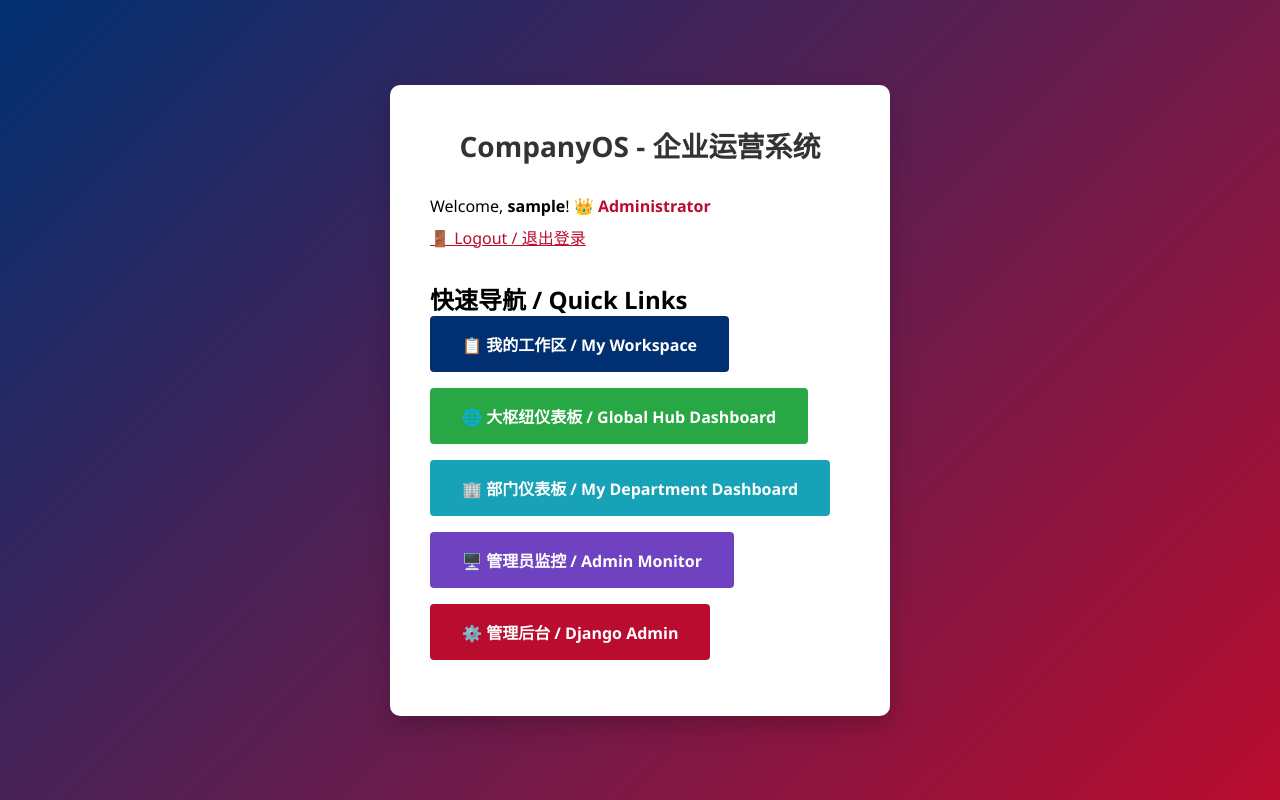
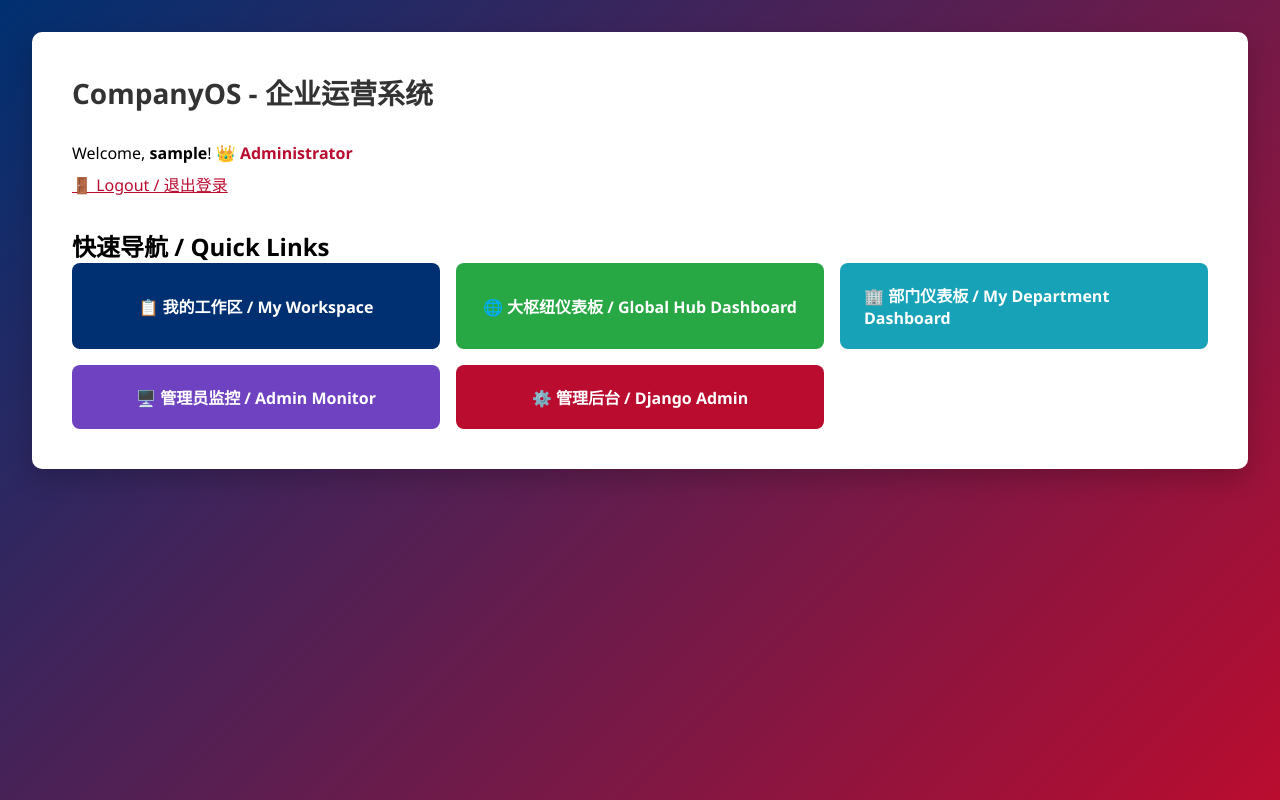
Before and after one commit to superxzh0630/companyOS, a Django app: page / in a window 1280 px wide. Run offline with Django 5.2, Linux system fonts and the light colour scheme; the visitor is signed in with stand-in values (Sample User, id 1).

Commit message:
new layout for some

```diff
--- a/dashboard/templates/dashboard/admin_monitor.html
+++ b/dashboard/templates/dashboard/admin_monitor.html
@@ -120,7 +120,7 @@
     </style>
 </head>
 <body>
-    <div class="container">
+    <div class="container" style="max-width: 100%; width: 100%; padding: 2rem;">
         <!-- Admin Header -->
         <div class="admin-header">
             <h1>🖥️ 管理员监控台 / Admin Monitor</h1>
--- a/dashboard/templates/dashboard/department.html
+++ b/dashboard/templates/dashboard/department.html
@@ -21,7 +21,7 @@
         }
         .box-grid {
             display: grid;
-            grid-template-columns: repeat(3, 1fr);
+            grid-template-columns: repeat(2, 1fr);
             gap: 1.5rem;
             margin-bottom: 2rem;
         }
@@ -102,7 +102,7 @@
     </style>
 </head>
 <body>
-    <div class="container">
+    <div class="container" style="max-width: 100%; width: 100%; padding: 2rem;">
         <!-- Department Header -->
         <div class="dept-header">
             <h1>{{ department.name }} ({{ department.code }})</h1>
--- a/dashboard/templates/dashboard/global_hub.html
+++ b/dashboard/templates/dashboard/global_hub.html
@@ -101,7 +101,7 @@
     </style>
 </head>
 <body>
-    <div class="container">
+    <div class="container" style="max-width: 100%; width: 100%; padding: 2rem;">
         <header style="margin-bottom: 2rem; display: flex; justify-content: space-between; align-items: center;">
             <div>
                 <h1>大枢纽仪表板 / Global Hub Dashboard</h1>
--- a/templates/index.html
+++ b/templates/index.html
@@ -8,10 +8,46 @@
     <link rel="stylesheet" href="{% static 'css/base.css' %}">
     <link rel="stylesheet" href="{% static 'css/forms.css' %}">
     <link rel="stylesheet" href="{% static 'css/components.css' %}">
+    <style>
+        body {
+            display: block;
+            padding: 2rem;
+        }
+        .container {
+            max-width: 100%;
+            width: 100%;
+        }
+        .quick-links-grid {
+            display: grid;
+            grid-template-columns: repeat(auto-fill, minmax(280px, 1fr));
+            gap: 1rem;
+            list-style: none;
+            padding: 0;
+            margin: 0;
+        }
+        .quick-links-grid li {
+            margin: 0;
+        }
+        .quick-links-grid a {
+            display: flex;
+            align-items: center;
+            justify-content: center;
+            padding: 1.25rem 1.5rem;
+            text-decoration: none;
+            border-radius: 8px;
+            font-weight: bold;
+            transition: transform 0.2s, box-shadow 0.2s;
+            height: 100%;
+        }
+        .quick-links-grid a:hover {
+            transform: translateY(-2px);
+            box-shadow: 0 8px 25px rgba(0, 0, 0, 0.2);
+        }
+    </style>
 </head>
 <body>
     <div class="container">
-        <h1>CompanyOS - 企业运营系统</h1>
+        <h1 style="text-align: left;">CompanyOS - 企业运营系统</h1>
         <p>Welcome, <strong>{{ request.user.username }}</strong>!
             {% if request.user.is_superuser %}
                 <span style="color: #BA0C2F; font-weight: bold;">👑 Administrator</span>
@@ -28,29 +64,29 @@
 
         <nav style="margin-top: 2rem;">
             <h2>快速导航 / Quick Links</h2>
-            <ul style="list-style: none; padding: 0;">
-                <li style="margin-bottom: 1rem;">
-                    <a href="{% url 'workspace:my_tasks' %}" style="display: inline-block; padding: 1rem 2rem; background-color: #003071; color: white; text-decoration: none; border-radius: 4px; font-weight: bold;">
+            <ul class="quick-links-grid">
+                <li>
+                    <a href="{% url 'workspace:my_tasks' %}" style="background-color: #003071; color: white;">
                         📋 我的工作区 / My Workspace
                     </a>
                 </li>
-                <li style="margin-bottom: 1rem;">
-                    <a href="{% url 'dashboard:global_hub' %}" style="display: inline-block; padding: 1rem 2rem; background-color: #28a745; color: white; text-decoration: none; border-radius: 4px; font-weight: bold;">
+                <li>
+                    <a href="{% url 'dashboard:global_hub' %}" style="background-color: #28a745; color: white;">
                         🌐 大枢纽仪表板 / Global Hub Dashboard
                     </a>
                 </li>
-                <li style="margin-bottom: 1rem;">
-                    <a href="{% url 'dashboard:router' %}" style="display: inline-block; padding: 1rem 2rem; background-color: #17a2b8; color: white; text-decoration: none; border-radius: 4px; font-weight: bold;">
+                <li>
+                    <a href="{% url 'dashboard:router' %}" style="background-color: #17a2b8; color: white;">
                         🏢 部门仪表板 / My Department Dashboard
                     </a>
                 </li>
-                <li style="margin-bottom: 1rem;">
-                    <a href="{% url 'dashboard:admin_monitor' %}" style="display: inline-block; padding: 1rem 2rem; background-color: #6f42c1; color: white; text-decoration: none; border-radius: 4px; font-weight: bold;">
+                <li>
+                    <a href="{% url 'dashboard:admin_monitor' %}" style="background-color: #6f42c1; color: white;">
                         🖥️ 管理员监控 / Admin Monitor
                     </a>
                 </li>
-                <li style="margin-bottom: 1rem;">
-                    <a href="/admin/" style="display: inline-block; padding: 1rem 2rem; background-color: #BA0C2F; color: white; text-decoration: none; border-radius: 4px; font-weight: bold;">
+                <li>
+                    <a href="/admin/" style="background-color: #BA0C2F; color: white;">
                         ⚙️ 管理后台 / Django Admin
                     </a>
                 </li>
--- a/workspace/templates/workspace/my_tasks.html
+++ b/workspace/templates/workspace/my_tasks.html
@@ -10,7 +10,7 @@
     <link rel="stylesheet" href="{% static 'css/forms.css' %}">
 </head>
 <body>
-    <div class="container">
+    <div class="container" style="max-width: 100%; width: 100%; padding: 2rem;">
         <header style="margin-bottom: 2rem;">
             <h1>我的工作区 / My Workspace</h1>
             <p>欢迎, {{ user.username }} | 部门: {{ user_dept.name }} ({{ user_dept.code }})</p>
--- a/workspace/templates/workspace/query_select.html
+++ b/workspace/templates/workspace/query_select.html
@@ -17,8 +17,10 @@
         }
 
         .container {
-            max-width: 1000px;
+            max-width: 100%;
+            width: 100%;
             margin: 0 auto;
+            padding: 0;
         }
 
         .page-header {
```
Also changed, not shown: workspace/templates/workspace/query_create.html (+6 -2 lines).
